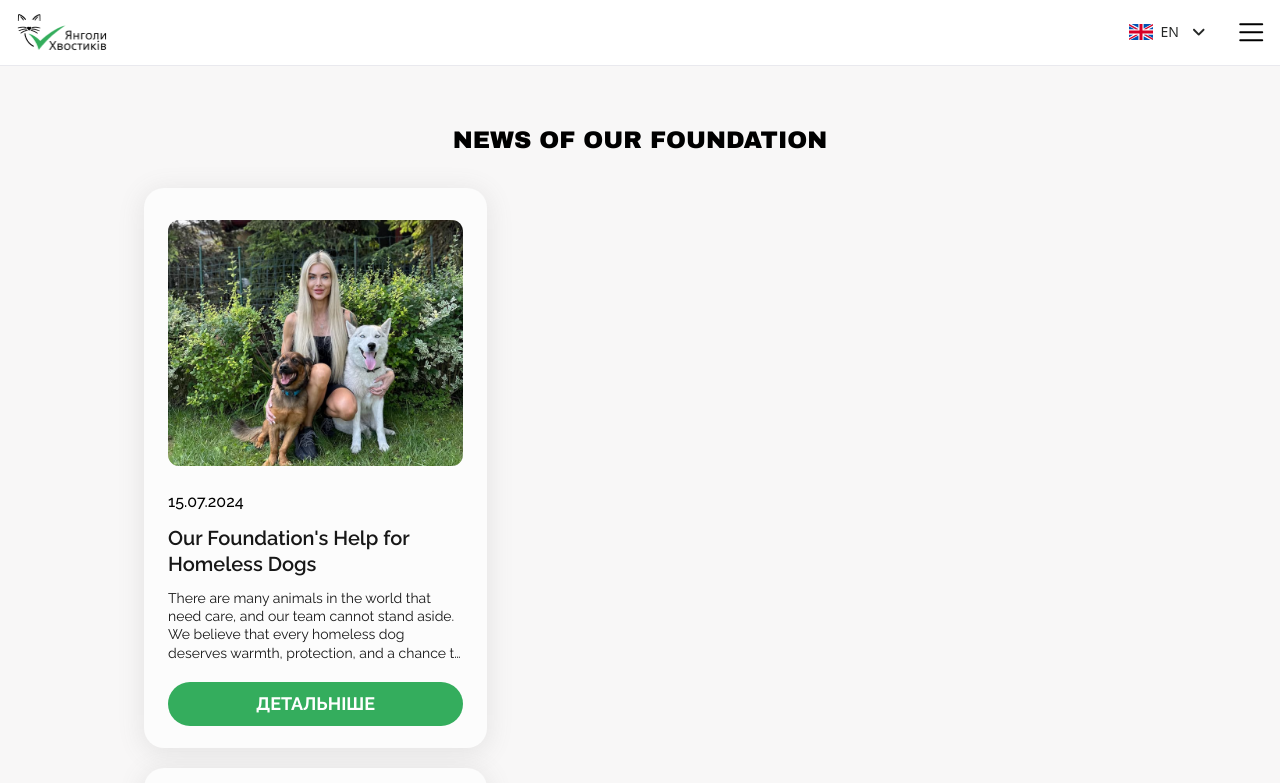
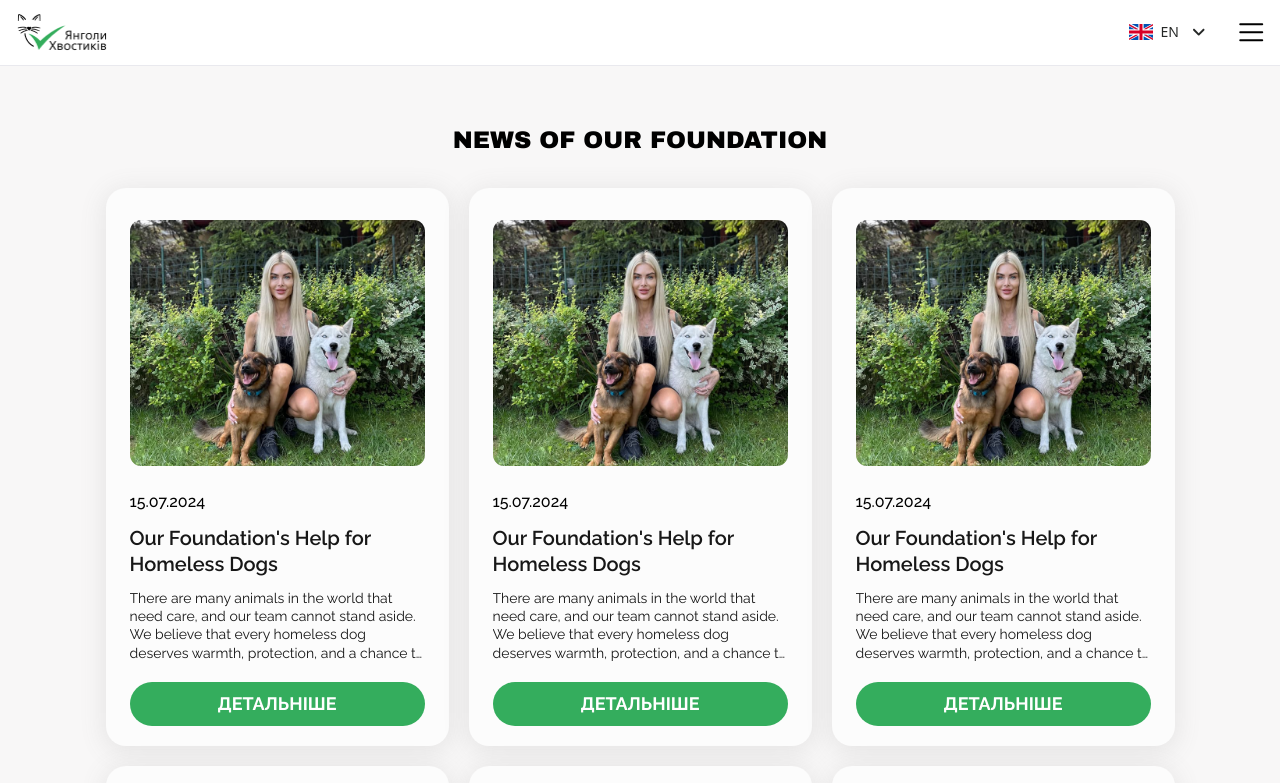
Before and after one commit to cyanidium-dev/yangoly-hvostikiv, a Next.js app: page /en/blog in a window 1280 px wide. Shown: the top 783 px of the page. Built offline with nearby package versions, Linux system fonts and the light colour scheme.

Commit message:
added blog list styles without pagination

```diff
--- a/src/modules/Blog/BlogCard.tsx
+++ b/src/modules/Blog/BlogCard.tsx
@@ -4,18 +4,20 @@ import Image from "next/image";
 import React from "react";
 import Link from "next/link";
 
-export default function BlogCard({ blogItem }: IBlogCardProps) {
+export default function BlogCard({ blogItem, className = "" }: IBlogCardProps) {
   const { mainPhoto, date, title, description } = blogItem;
 
   return (
-    <li className="max-w-[343px] h-[560px] pt-8 pb-5 px-6 bg-[#FCFCFC] rounded-[20px] shadow-blogCard">
+    <li
+      className={`max-w-[343px] desk:max-w-[436px] pt-8 pb-5 px-6 bg-[#FCFCFC] rounded-[20px] shadow-blogCard ${className}`}
+    >
       <Link href="">
         <Image
           src={mainPhoto}
           alt={title}
           width={756}
           height={1008}
-          className="w-full h-[246px] mb-[26px] object-cover object-center rounded-[11.25px]"
+          className="w-full h-[246px] desk:h-[323px] mb-[26px] object-cover object-center rounded-[11.25px]"
         />
       </Link>
       <p className="mb-3 text-[16px] font-medium leading-[20.8px] text-black">
--- a/src/modules/Blog/BlogList.tsx
+++ b/src/modules/Blog/BlogList.tsx
@@ -1,4 +1,3 @@
-"use client";
 import React from "react";
 import { newsList } from "@/app/[locale]/blog/constants";
 import BlogCard from "./BlogCard";
@@ -6,10 +5,12 @@ import { IBlogListProps } from "@/shared/types";
 
 export default function BlogList({ lang }: IBlogListProps) {
   return (
-    <ul className="flex flex-col gap-5 xl:gap-x-5 xl:gap-y-8">
-      {newsList[lang].map((blogItem) => (
-        <BlogCard key={blogItem.id} blogItem={blogItem} />
-      ))}
-    </ul>
+    <div className="flex justify-center">
+      <ul className="grid grid-cols-1 md:grid-cols-2 tabxl:grid-cols-3 laptop:grid-cols-4 gap-5 xl:gap-x-5 xl:gap-y-8 justify-items-center">
+        {newsList[lang].map((blogItem) => (
+          <BlogCard key={blogItem.id} blogItem={blogItem} />
+        ))}
+      </ul>
+    </div>
   );
 }
--- a/src/shared/types/props.types.ts
+++ b/src/shared/types/props.types.ts
@@ -322,6 +322,7 @@ export interface INewsItem {
 
 export interface IBlogCardProps {
   blogItem: INewsItem;
+  className?: string;
 }
 
 export interface IBlogListProps {
--- a/tailwind.config.ts
+++ b/tailwind.config.ts
@@ -11,7 +11,10 @@ const config: Config = {
   theme: {
     extend: {
       screens: {
+        tabxl: "1101px",
         xl: "1366px",
+        laptop: "1512px",
+        desk: "1920px",
       },
       colors: {
         dark: {
```
